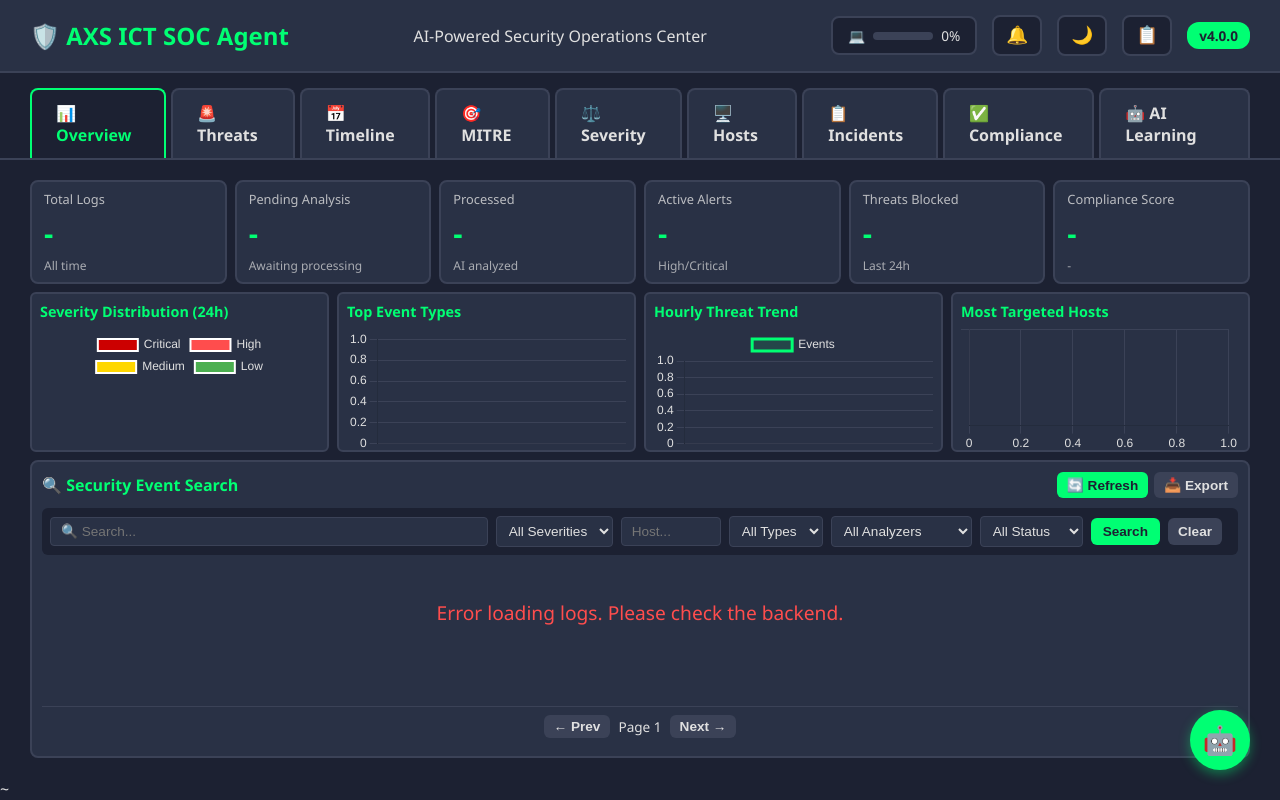
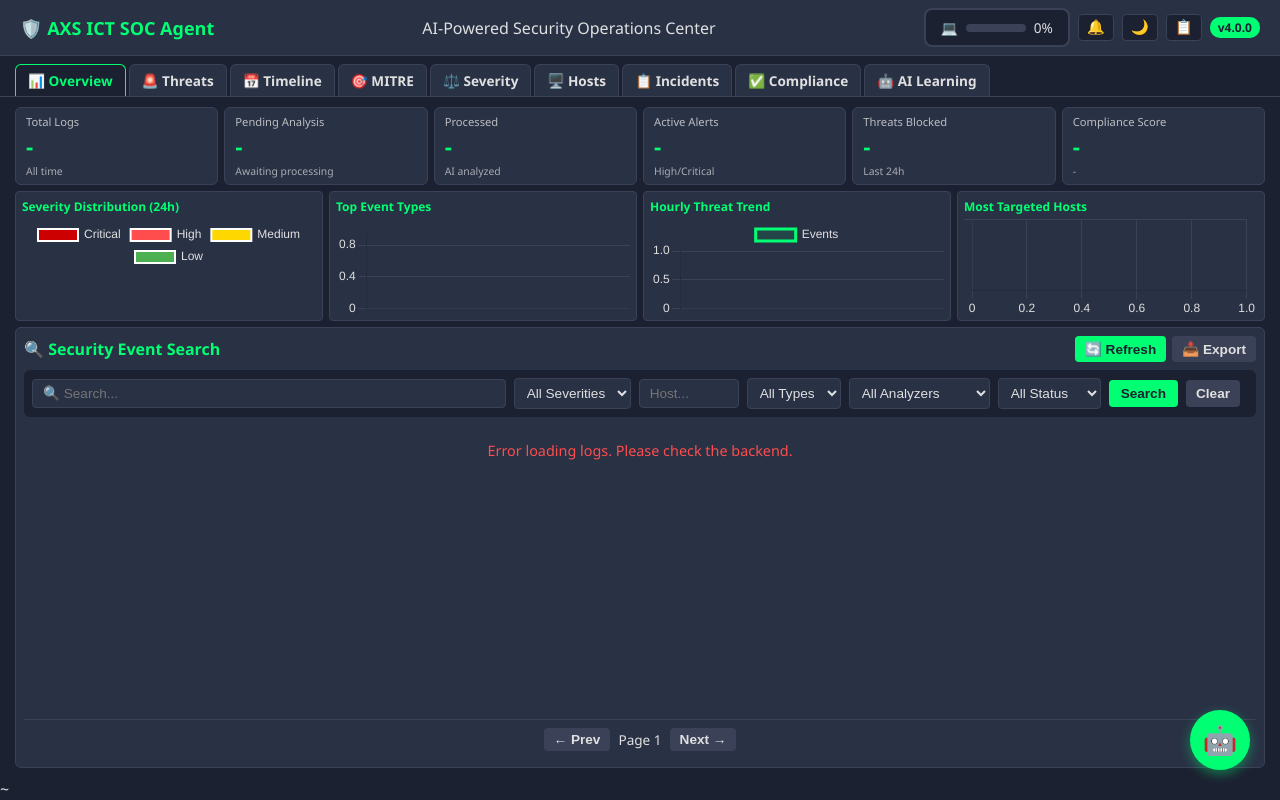
Before and after one commit to Jonteauxx/AI-SIEM-v3, a Python web app: template templates/dashboard.html in a window 1280 px wide. Run offline with Jinja, Linux system fonts and the light colour scheme; the template is opened without the code that fills it, so the values that code supplies are empty.

Commit message:
fix: Make overall layout more compact
- Reduced header padding and font sizes
- Smaller navigation tabs
- Compact metrics cards (smaller padding, fonts, gaps)
- Smaller charts (130px height instead of 160px)
- Compact tables (smaller th/td padding, 0.85em font)
- Smaller buttons and badges
- Reduced modal padding
- Smaller h2 titles in tabs
- Compacted Learning Demonstration panel
- Reduced all margins and gaps throughout

Co-Authored-By: Claude Opus 4.5 <noreply@anthropic.com>

```diff
--- a/templates/dashboard.html
+++ b/templates/dashboard.html
@@ -46,13 +46,13 @@
             display: flex;
             justify-content: space-between;
             align-items: center;
-            padding: 15px 30px;
-            border-bottom: 2px solid var(--border-color);
+            padding: 8px 20px;
+            border-bottom: 1px solid var(--border-color);
             background-color: var(--secondary-bg);
         }
 
         .logo {
-            font-size: 24px;
+            font-size: 18px;
             font-weight: bold;
             color: var(--active-color);
         }
@@ -60,31 +60,32 @@
         .version {
             background: var(--active-color);
             color: var(--primary-bg);
-            padding: 4px 12px;
-            border-radius: 12px;
-            font-size: 0.85em;
+            padding: 2px 8px;
+            border-radius: 10px;
+            font-size: 0.75em;
             font-weight: bold;
         }
 
         /* Navigation Tabs */
         .nav-tabs {
             display: flex;
-            gap: 5px;
-            padding: 15px 30px 0 30px;
+            gap: 3px;
+            padding: 8px 15px 0 15px;
             background-color: var(--primary-bg);
-            border-bottom: 2px solid var(--border-color);
+            border-bottom: 1px solid var(--border-color);
             flex-shrink: 0;
         }
 
         .nav-tab {
-            padding: 12px 24px;
+            padding: 6px 12px;
             background-color: var(--secondary-bg);
-            border: 2px solid var(--border-color);
+            border: 1px solid var(--border-color);
             border-bottom: none;
-            border-radius: 8px 8px 0 0;
+            border-radius: 6px 6px 0 0;
             cursor: pointer;
             transition: all 0.2s;
             font-weight: 600;
+            font-size: 0.85em;
         }
 
         .nav-tab:hover {
@@ -100,7 +101,7 @@
 
         .tab-content {
             display: none;
-            padding: 20px 30px;
+            padding: 10px 15px;
             flex: 1;
             overflow-y: auto;
             min-height: 0;
@@ -114,42 +115,41 @@
         /* Metrics Grid */
         .metrics {
             display: grid;
-            grid-template-columns: repeat(auto-fit, minmax(150px, 1fr));
-            gap: 8px;
-            margin-bottom: 8px;
+            grid-template-columns: repeat(auto-fit, minmax(120px, 1fr));
+            gap: 6px;
+            margin-bottom: 6px;
             flex-shrink: 0;
         }
 
         .metric-card {
             background-color: var(--secondary-bg);
-            border-radius: 8px;
-            padding: 8px 12px;
-            border: 2px solid var(--border-color);
+            border-radius: 6px;
+            padding: 6px 10px;
+            border: 1px solid var(--border-color);
             transition: all 0.2s;
             cursor: pointer;
         }
 
         .metric-card:hover {
-            transform: translateY(-2px);
             border-color: var(--active-color);
-            box-shadow: 0 4px 12px rgba(0, 255, 115, 0.2);
+            box-shadow: 0 2px 8px rgba(0, 255, 115, 0.15);
         }
 
         .metric-label {
-            font-size: 0.8em;
+            font-size: 0.7em;
             opacity: 0.8;
-            margin-bottom: 5px;
+            margin-bottom: 2px;
         }
 
         .metric-value {
-            font-size: 1.8em;
+            font-size: 1.4em;
             font-weight: bold;
             color: var(--active-color);
         }
 
         .metric-trend {
-            font-size: 0.75em;
-            margin-top: 5px;
+            font-size: 0.65em;
+            margin-top: 2px;
             opacity: 0.7;
         }
 
@@ -203,36 +203,36 @@
         .charts-grid {
             display: grid;
             grid-template-columns: repeat(4, 1fr);
-            gap: 8px;
-            margin-bottom: 8px;
+            gap: 6px;
+            margin-bottom: 6px;
             flex-shrink: 0;
         }
 
         .chart-container {
+            background-color: var(--secondary-bg);
+            border-radius: 4px;
+            padding: 6px;
+            border: 1px solid var(--border-color);
+            height: 130px;
+        }
+
+        .chart-container canvas {
+            max-height: 100px !important;
+        }
+
+        .chart-title {
+            font-size: 0.75em;
+            font-weight: bold;
+            margin-bottom: 4px;
+            color: var(--active-color);
+        }
+
+        /* Table Styles */
+        .data-table {
             background-color: var(--secondary-bg);
             border-radius: 6px;
             padding: 8px;
-            border: 2px solid var(--border-color);
-            height: 160px;
-        }
-
-        .chart-container canvas {
-            max-height: 125px !important;
-        }
-
-        .chart-title {
-            font-size: 0.9em;
-            font-weight: bold;
-            margin-bottom: 8px;
-            color: var(--active-color);
-        }
-
-        /* Table Styles */
-        .data-table {
-            background-color: var(--secondary-bg);
-            border-radius: 8px;
-            padding: 10px;
-            border: 2px solid var(--border-color);
+            border: 1px solid var(--border-color);
             overflow: hidden;
             flex: 1;
             display: flex;
@@ -250,29 +250,29 @@
             display: flex;
             justify-content: space-between;
             align-items: center;
-            margin-bottom: 6px;
+            margin-bottom: 4px;
         }
 
         .table-title {
-            font-size: 1.2em;
+            font-size: 0.9em;
             font-weight: bold;
             color: var(--active-color);
         }
 
         .btn {
-            padding: 8px 16px;
+            padding: 5px 10px;
             background: var(--active-color);
             color: var(--primary-bg);
             border: none;
-            border-radius: 6px;
+            border-radius: 4px;
             cursor: pointer;
             font-weight: bold;
+            font-size: 0.8em;
             transition: all 0.2s;
         }
 
         .btn:hover {
-            transform: scale(1.05);
-            box-shadow: 0 2px 8px rgba(0, 255, 115, 0.4);
+            box-shadow: 0 2px 6px rgba(0, 255, 115, 0.3);
         }
 
         .btn-secondary {
@@ -413,13 +414,13 @@
         /* Loading Spinner */
         .loading {
             text-align: center;
-            padding: 40px;
-            font-size: 1.2em;
+            padding: 20px;
+            font-size: 0.9em;
             color: var(--active-color);
         }
 
         .spinner {
-            border: 4px solid var(--border-color);
+            border: 3px solid var(--border-color);
             border-top: 4px solid var(--active-color);
             border-radius: 50%;
             width: 40px;
@@ -695,18 +696,18 @@
         .header-controls {
             display: flex;
             align-items: center;
-            gap: 15px;
+            gap: 8px;
         }
 
         .header-btn {
             background: var(--primary-bg);
-            border: 2px solid var(--border-color);
-            border-radius: 8px;
-            padding: 8px 12px;
+            border: 1px solid var(--border-color);
+            border-radius: 4px;
+            padding: 4px 8px;
             cursor: pointer;
             transition: all 0.2s;
             color: var(--text-color);
-            font-size: 1.1em;
+            font-size: 0.9em;
         }
 
         .header-btn:hover {
--- a/test_ai_learning.py
+++ b/test_ai_learning.py
@@ -167,7 +167,7 @@ def clear_knowledge_base(api_url):
 
 def main():
     parser = argparse.ArgumentParser(description="Test AI Learning Features")
-    parser.add_argument("--api-url", default="http://localhost:5001", help="API base URL")
+    parser.add_argument("--api-url", default="http://localhost:8000", help="API base URL")
     parser.add_argument("--skip-learning-demo", action="store_true", help="Skip the learning demonstration")
     args = parser.parse_args()
 
```
Also changed, not shown: other parts of templates/dashboard.html (+57 -56 lines).
